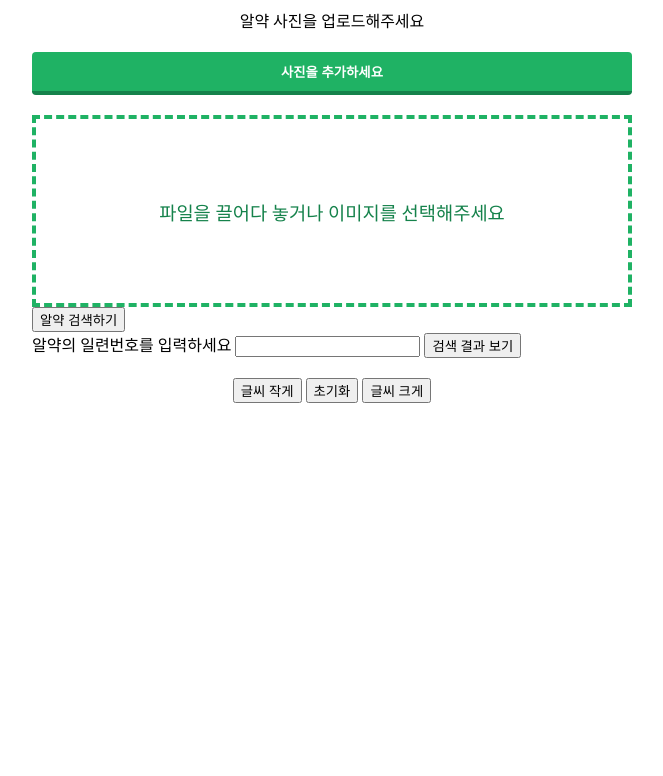
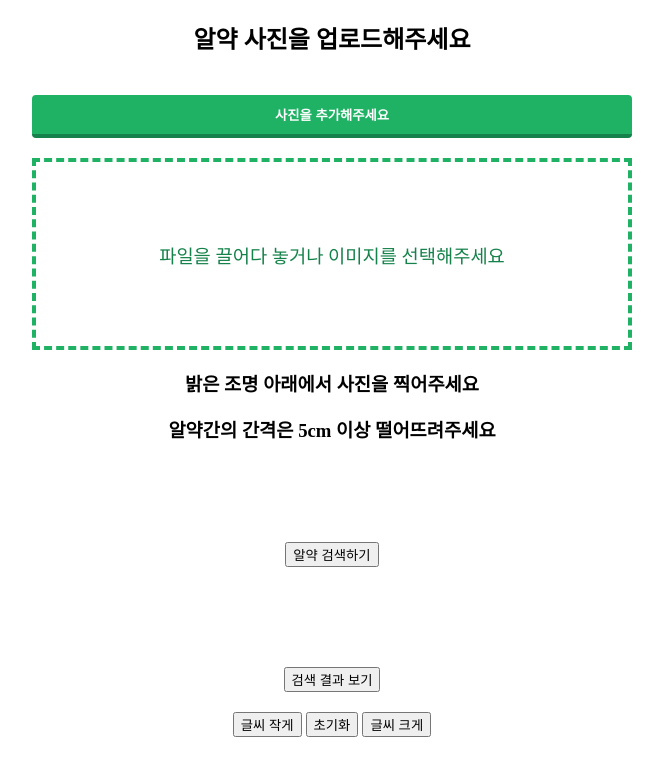
Before and after one commit to rlawuchssha/alyac, a website: page frontend/public/search.html in a window 1280 px wide. Shown: the whole page, without its empty margins (308-971 px from the left). Drawn offline with nearby package versions, Linux system fonts and the light colour scheme.

Commit message:
디자인 세부수정

```diff
--- a/frontend/public/search.html
+++ b/frontend/public/search.html
@@ -9,12 +9,13 @@
 
     <body>
 		<div class="font" style="text-align: center">
-			알약 사진을 업로드해주세요
+			<h2>알약 사진을 업로드해주세요 </h2>
 		</div>
         <script
             class="jsbin"
             src="https://ajax.googleapis.com/ajax/libs/jquery/1/jquery.min.js"
         ></script>
+
         <div class="file-upload">
             <button
                 class="file-upload-btn"
@@ -22,7 +23,7 @@
                 onclick="$('.file-upload-input').trigger( 'click' )"
             >
             <div class="font">
-                사진을 추가하세요
+                사진을 추가해주세요
             </div>
             </button>
             <form action="/upload" method='post' enctype="multipart/form-data">
@@ -45,15 +46,31 @@
                     <img class="file-upload-image" src="#" alt="your image" />
                     <div class="image-title-wrap">
                         <button type="button" onclick="removeUpload()" class="remove-image">
-                            Remove <span class="image-title">Uploaded Image</span>
+                             <span class="image-title">Uploaded Image</span>
+                             사진 제거하기
                         </button>
                         </div>
                 </div>
-                <input class="font" type='submit' name='sub' value='알약 검색하기'/>
             </form>
-            <div class="font">
+            <script>
+                function text(){
+                    let btn_search = document.getElementById("btn_search_text");
+
+                    btn_search_text.innerText = "알약을 검색중입니다. 결과보기 버튼을 눌러주세요"
+                }
+            </script>
+            <div id="notification">
+                <h3> 밝은 조명 아래에서 사진을 찍어주세요</h3>
+                <h3> 알약간의 간격은 5cm 이상 떨어뜨려주세요</h3>
+            </div>
+            <div id="btn_search">
+                <input class="font" type='submit' name='sub' value='알약 검색하기' onclick="text()"/>
+            </div>
+            <div id="btn_search_text"></div>
+
+            <div class="font" id="btn_result">
                 <form action="/output" method="post">
-                    알약의 일련번호를 입력하세요 <input type="text" name="serial_number">
+
                     <input class="font" type="submit" value="검색 결과 보기">
                 </form>
             </div>
--- a/frontend/public/style.css
+++ b/frontend/public/style.css
@@ -105,7 +105,7 @@ div.upload {
 
 .remove-image:hover {
   background: #c13b2a;
-  color: #ffffff;
+  color: #040202;
   transition: all .2s ease;
   cursor: pointer;
 }
@@ -114,3 +114,22 @@ div.upload {
   border: 0;
   transition: all .2s ease;
 }
+
+#btn_search{
+  margin-top: 100px;
+  text-align: center;
+}
+
+#btn_result{
+  margin-top: 100px;
+  text-align: center;
+}
+
+#btn_search_text{
+  margin-top: 20px;
+  text-align: center;
+}
+
+#notification{
+  text-align: center;
+}
--- a/style.css
+++ b/style.css
@@ -114,3 +114,11 @@ div.upload {
   border: 0;
   transition: all .2s ease;
 }
+
+#btn_search{
+  text-align: center;
+}
+
+#btn_result{
+  text-align: center;
+}
```
Also changed, not shown: frontend/upload/이미지.jpg (added).
